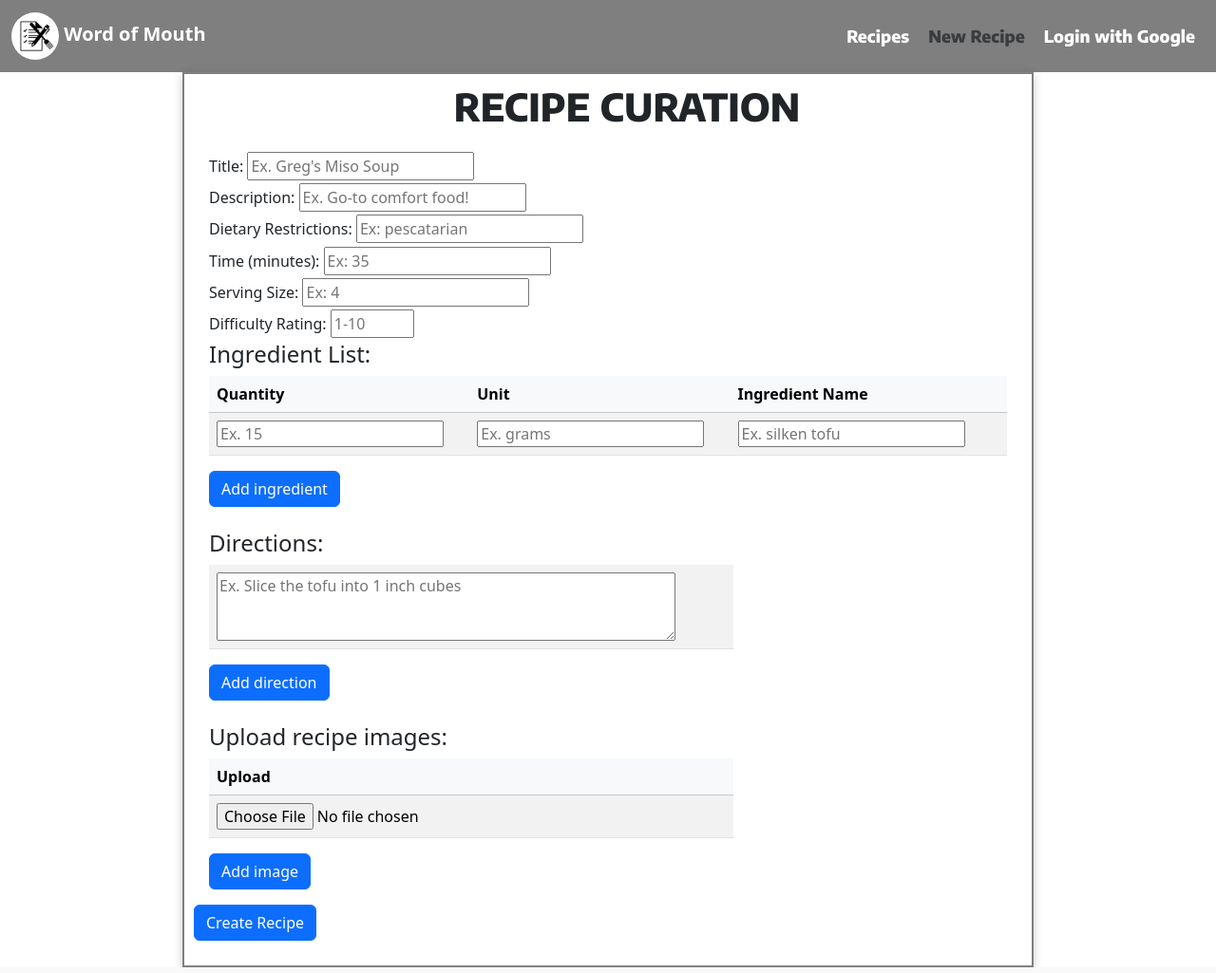
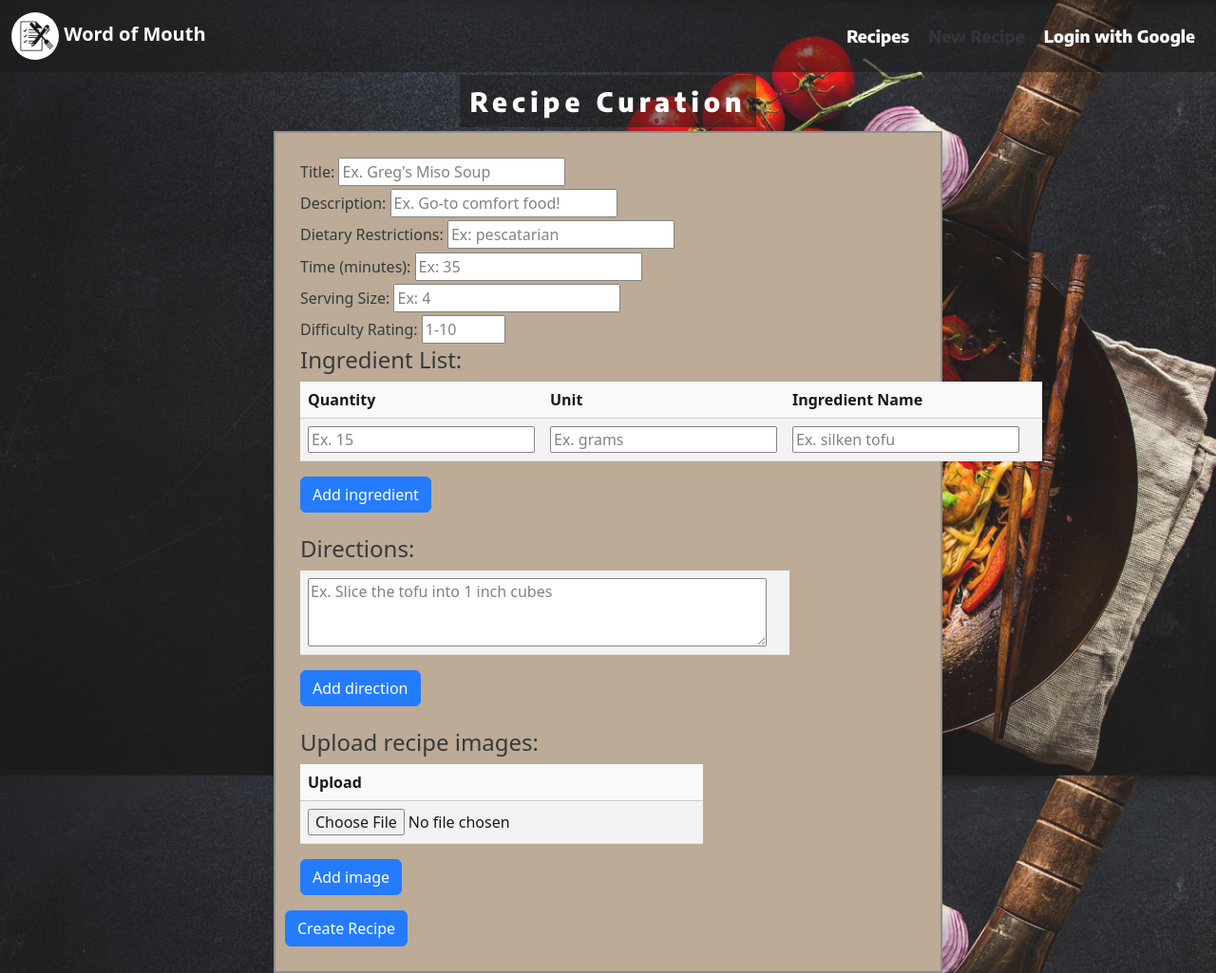
Before and after one commit to uva-cs3240-s22/group-project-a-21, a Django app: page /recipes/enter-recipe/ in a window 1280 px wide. Shown: the whole page at 95% size. Run offline with Django 4.2, Linux system fonts and the light colour scheme; parts of the project's set-up code (start-up, migrations or seed data) failed here and were passed over; some libraries are stand-ins or nearby versions.

Commit message:
enter recipe page layout

```diff
--- a/recipes/templates/recipes/enterRecipe.html
+++ b/recipes/templates/recipes/enterRecipe.html
@@ -23,11 +23,13 @@
 
     .div1 {
         margin: auto;
-        width: 70%;
+        margin-top: 10px;
+        width: 55%;
         border: 2px solid gray;
         padding: 10px;
         text-align: left;
         box-shadow: 0 3px 10px rgb(0 0 0 / 0.2);
+        background-color: #b5a38b;
     }
 
     h1 {
@@ -39,12 +41,58 @@
         font-family: 'Encode Sans', sans-serif;
         text-transform: uppercase;
     }
+    .bgimg {
+        position: relative;
+        background-position: center;
+        background-size: cover;
+        background-repeat: no-repeat;
+        background-image: url("{% static 'recipes/food.jpg' %}");
+        background-attachment: fixed;
+        min-height: 70%;
+        /* max-width: 100%; */
+    }
+
+    .trans {
+        opacity: 0.9;
+    }
+    .ptext1 {
+        font-size: 1.75em;
+        position: relative;
+        top: 60%;
+        width: 100%;
+        text-align: center;
+        font-weight: bold;
+        letter-spacing: 5px;
+        font-family: "Encode Sans", sans-serif;
+        color: white;
+        margin-top: 10px;
+
+    }
+    .parText {
+        background-color: rgba(0, 0, 0, 0.5);
+        color: white;
+        padding: 10px;
+        /* border-radius: 15%; */
+        font-family: "Encode Sans", sans-serif;
+
+    }
+
+    .filter{
+        font-family: "Encode Sans", sans-serif;
+        color: white;
+    }
 </style>
 
 <body>
+
+    <div class = "bgimg trans">
         {% include "recipes/navbar.html" %}
+            <div class = "ptext1">
+                    <span class="parText">
+                        Recipe Curation
+                    </span>
+                </div>
             <div class="div1">
-        <h1>Recipe Curation</h1>
             <form action="/recipes/new-recipe/{{ user.pk }}/0/0" method="post" enctype="multipart/form-data">
                 {% csrf_token %}
 
@@ -141,6 +189,8 @@
                 <input class="btn btn-primary" type="submit" value="Create Recipe">
             </form>
         </div>
+    </div>
+
 
     <script>
         var ingredientsIndex = 1; // 1 instruction required on default which is index 0; this is index of next instruction
```
Also changed, not shown: recipes/templates/recipes/recipeGallery.html (+8 -3 lines). Lines whose indentation alone changed are shown as unchanged.
